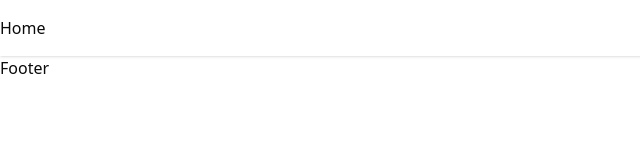
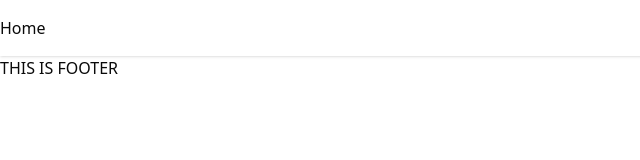
Before and after one commit to Niranjan1Praveen/DropConnect-Development, a Next.js app in the folder client/: page / in a window 1280 px wide. Shown: the top 160 px of the page, without its empty margins (0-640 px from the left). Built offline with nearby package versions, Linux system fonts and the light colour scheme.

Commit message:
UPDATED BY VAIBHAV

```diff
--- a/client/src/components/Footer.js
+++ b/client/src/components/Footer.js
@@ -2,7 +2,7 @@ import React from 'react'
 
 const Footer = () => {
   return (
-    <div>Footer</div>
+    <div>THIS IS FOOTER</div>
   )
 }
 
```
Also changed, not shown: 1 other file (tests, documents, lock files or other folders).
